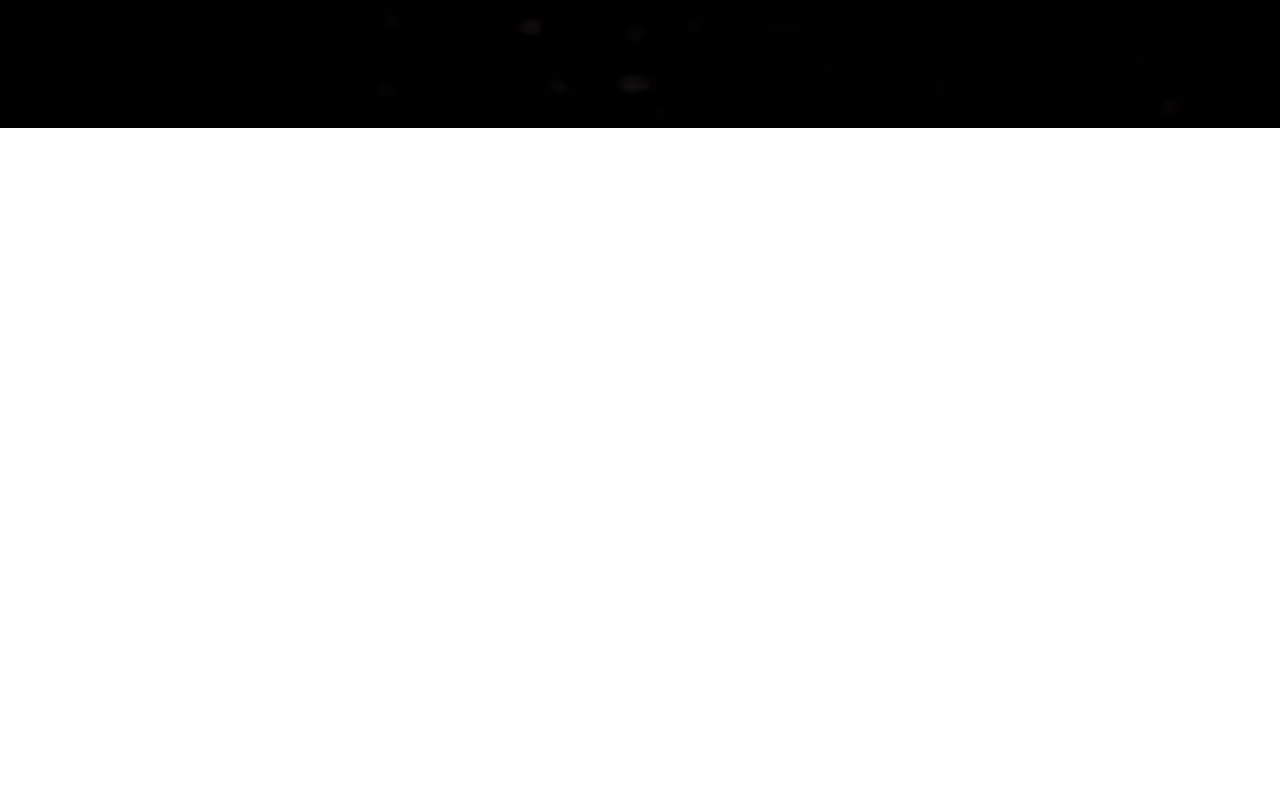
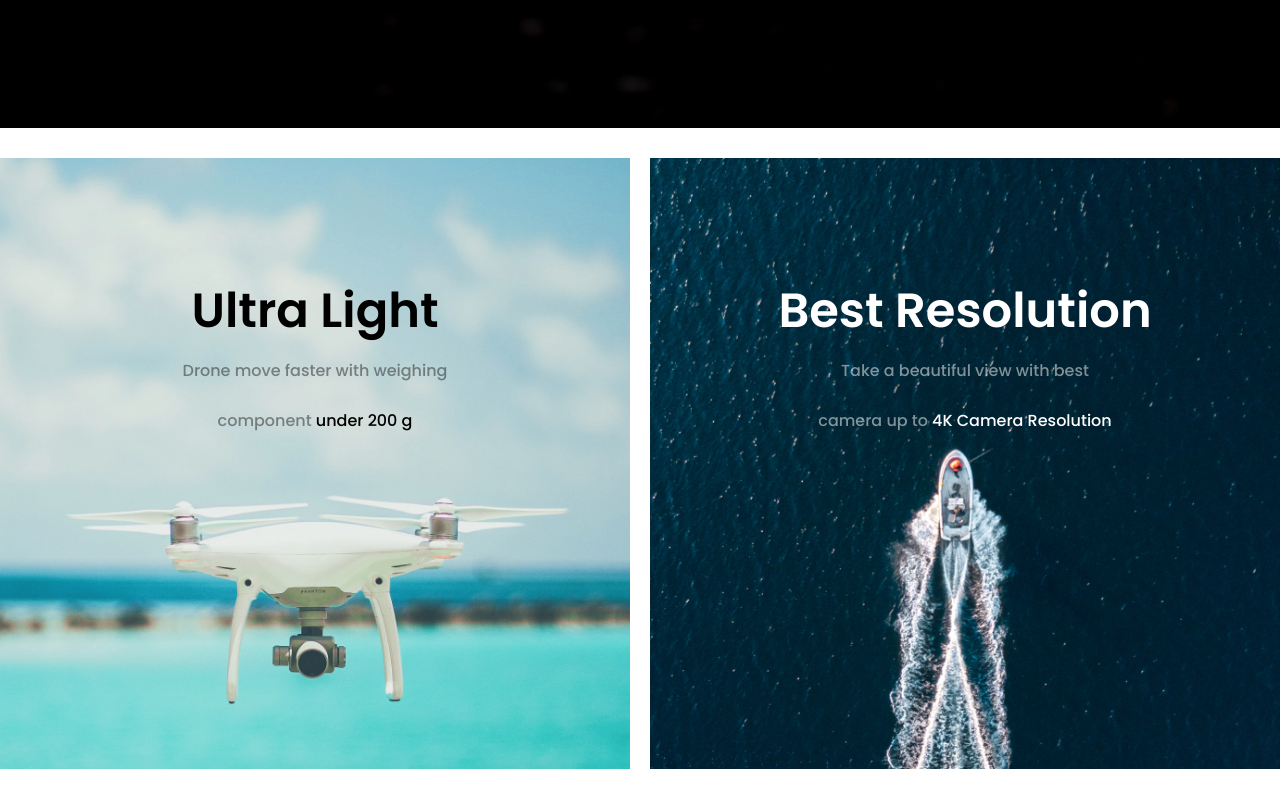
Before and after one commit to rwndy/RevivalTV-Frontend, a Next.js app: page / in a window 1280 px wide. Shown: the part 672-1471 px from the top of the page. Before the commit the page ends 800 px from the top, so only its background shows below. Built offline with nearby package versions, Linux system fonts and the light colour scheme.

Commit message:
add section feature

```diff
--- /dev/null
+++ b/src/components/SectionFeature/index.js
@@ -0,0 +1,37 @@
+import Image from "next/image"
+
+const SectionFeature = () => {
+  return (
+    <div className="mt-14 xl:mx-auto xl:container 2xl:container 2xl:px-[30px] 2xl:mx-auto mb-14">
+      <div className="grid gap-9 grid-cols-2">
+
+        <div className="relative">
+          <Image
+            src={'/assets/images/ultra_light.png'}
+            alt="ultra_light drone"
+            width={680}
+            height={660}
+            layout="responsive"
+          />
+          <h1 className="absolute top-[25%] left-1/2 translate-x-[-50%] translate-y-[-50%] font-semibold text-[48px] leading-[72px] text-black w-full text-center">Ultra Light</h1>
+          <p className="absolute top-[39%] left-1/2 translate-x-[-50%] translate-y-[-50%] text-13 text-light-gray xl:text-center mx-auto leading-[50px] 2xl:w-[42%] 2xl:text-center">Drone move faster with weighing component <span className="text-black">under 200 g </span></p>
+        </div>
+
+
+        <div className="relative">
+          <Image
+           src={'/assets/images/best_resolution.png'}
+           alt="best_resolution"
+           width={680}
+           height={660}
+           layout="responsive"
+          />
+          <h1 className="absolute top-[25%] left-1/2 translate-x-[-50%] translate-y-[-50%] font-semibold text-[48px] leading-[72px] text-white w-full text-center">Best Resolution</h1>
+          <p className="absolute top-[39%] left-1/2 translate-x-[-50%] translate-y-[-50%] text-13 text-dark-white xl:text-center mx-auto leading-[50px] 2xl:w-[42%] 2xl:text-center">Take a beautiful view with best camera up to <span className="text-white">4K Camera Resolution</span></p>
+        </div>
+      </div>
+    </div>
+  )
+}
+
+export default SectionFeature
--- a/src/components/index.js
+++ b/src/components/index.js
@@ -1,4 +1,5 @@
 import HeroComponent from "./Hero";
 import NavbarComponent from "./Navbar";
+import SectionFeature from "./SectionFeature";
 
-export { HeroComponent, NavbarComponent }
+export { HeroComponent, NavbarComponent, SectionFeature }
--- a/src/pages/index.js
+++ b/src/pages/index.js
@@ -1,5 +1,5 @@
 import Head from 'next/head'
-import { HeroComponent } from '../components'
+import { HeroComponent, SectionFeature } from '../components'
 
 
 export default function Home() {
@@ -12,6 +12,7 @@
       </Head>
 
       <HeroComponent />
+      <SectionFeature />
     </>
   )
 }
--- a/tailwind.config.js
+++ b/tailwind.config.js
@@ -5,19 +5,14 @@
   theme: {
     screens: {
       'sm': {'min': '640px', 'max': '767px'},
-      // => @media (min-width: 640px and max-width: 767px) { ... }
 
       'md': {'min': '768px', 'max': '1023px'},
-      // => @media (min-width: 768px and max-width: 1023px) { ... }
 
       'lg': {'min': '1024px', 'max': '1279px'},
-      // => @media (min-width: 1024px and max-width: 1279px) { ... }
 
       'xl': {'min': '1280px', 'max': '1535px'},
-      // => @media (min-width: 1280px and max-width: 1535px) { ... }
 
       '2xl': {'min': '1536px'},
-      // => @media (min-width: 1536px) { ... }
     },
     colors: {
       'black': '#000',
```
